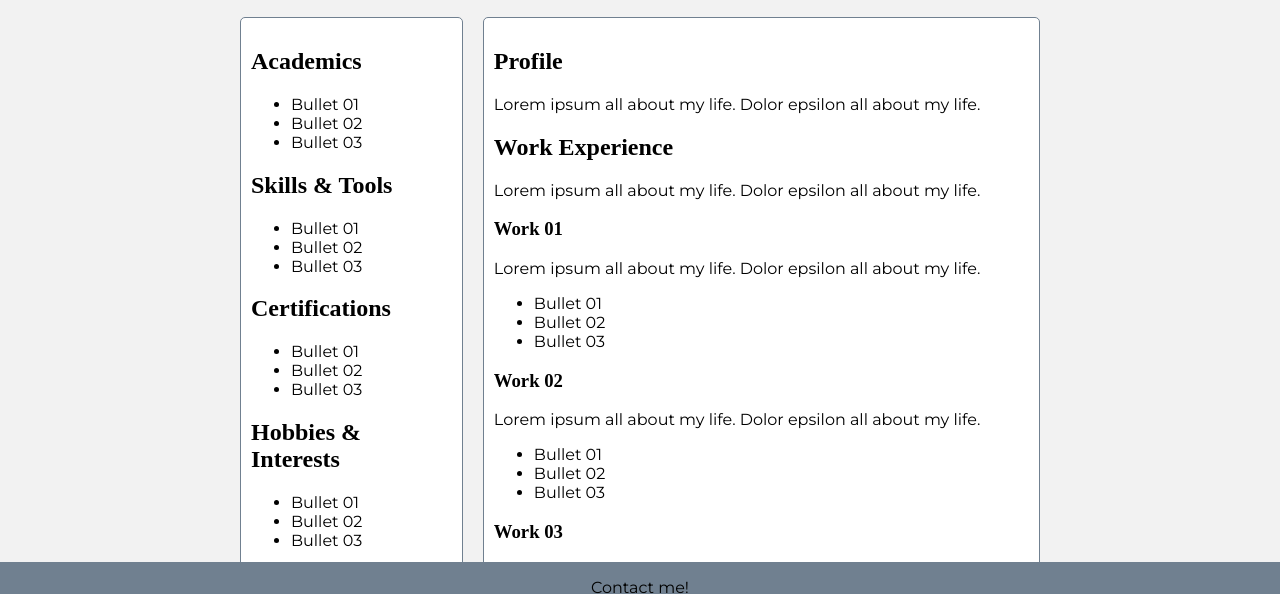
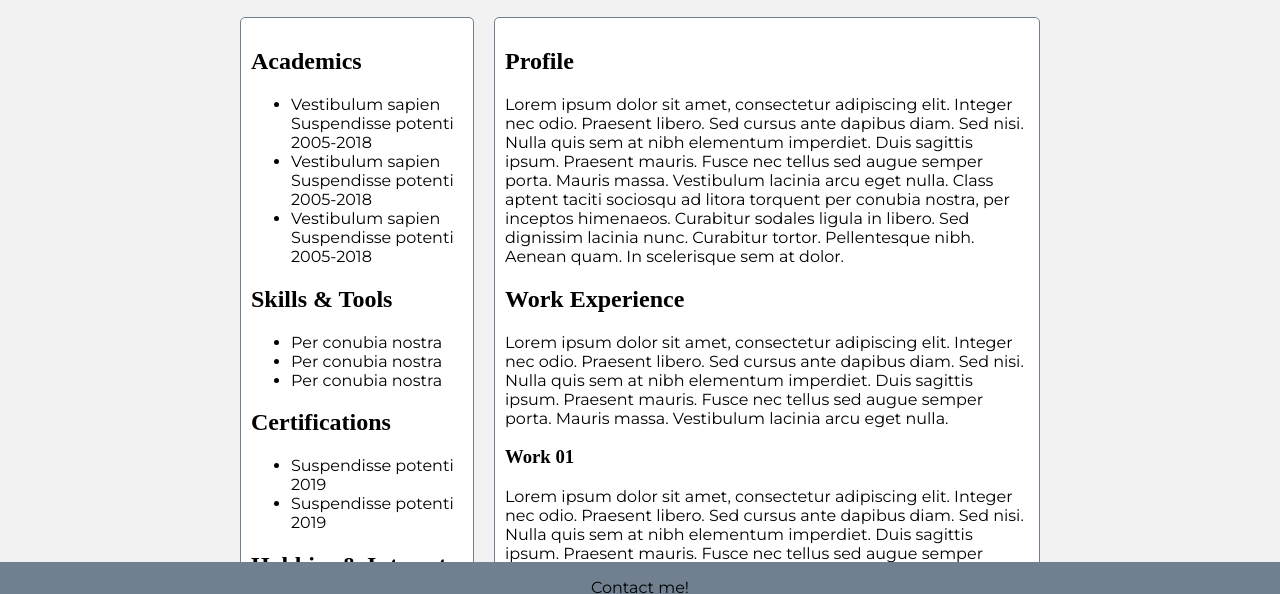
Before and after one commit to roziercd/roziercd.github.io, a plain HTML site: page index.html in a window 1280 px wide. Shown: the part 188-782 px from the top of the page. Drawn offline with Linux system fonts and the light colour scheme; a web font is replaced by a local one.

Commit message:
Added lorem ipsum to all strings

```diff
--- a/css/style.css
+++ b/css/style.css
@@ -83,7 +83,7 @@ h1, h2, h3 {
 
 @media (min-width: 600px) {
   .page {
-    grid-template-columns: 2fr 5fr;
+    grid-template-columns: 3fr 7fr;
     grid-template-areas:
       "grid-name    grid-name"
       "grid-side    grid-main";
--- a/index.html
+++ b/index.html
@@ -35,32 +35,32 @@
             <div class="main-content">
                 <div class="profile">
                     <h2>Profile</h2>
-                    <p>Lorem ipsum all about my life. Dolor epsilon all about my life.</p>
+                    <p>Lorem ipsum dolor sit amet, consectetur adipiscing elit. Integer nec odio. Praesent libero. Sed cursus ante dapibus diam. Sed nisi. Nulla quis sem at nibh elementum imperdiet. Duis sagittis ipsum. Praesent mauris. Fusce nec tellus sed augue semper porta. Mauris massa. Vestibulum lacinia arcu eget nulla. Class aptent taciti sociosqu ad litora torquent per conubia nostra, per inceptos himenaeos. Curabitur sodales ligula in libero. Sed dignissim lacinia nunc. Curabitur tortor. Pellentesque nibh. Aenean quam. In scelerisque sem at dolor.</p>
                 </div>
                 <div class="work-experience">
                     <h2>Work Experience</h2>
-                    <p>Lorem ipsum all about my life. Dolor epsilon all about my life.</p>
+                    <p>Lorem ipsum dolor sit amet, consectetur adipiscing elit. Integer nec odio. Praesent libero. Sed cursus ante dapibus diam. Sed nisi. Nulla quis sem at nibh elementum imperdiet. Duis sagittis ipsum. Praesent mauris. Fusce nec tellus sed augue semper porta. Mauris massa. Vestibulum lacinia arcu eget nulla.</p>
                     <div class="work-experience-01">
                         <h3>Work 01</h3>
-                        <p>Lorem ipsum all about my life. Dolor epsilon all about my life.</p>
+                        <p>Lorem ipsum dolor sit amet, consectetur adipiscing elit. Integer nec odio. Praesent libero. Sed cursus ante dapibus diam. Sed nisi. Nulla quis sem at nibh elementum imperdiet. Duis sagittis ipsum. Praesent mauris. Fusce nec tellus sed augue semper porta. Mauris massa. Vestibulum lacinia arcu eget nulla.</p>
                         <ul class="work-bullets">
-                            <li>Bullet 01</li>
-                            <li>Bullet 02</li>
-                            <li>Bullet 03</li>
+                            <li>Maecenas mattis. Sed convallis tristique sem. Proin ut ligula vel nunc egestas porttitor. Morbi lectus risus, iaculis vel, suscipit quis, luctus non, massa.</li>
+                            <li>Maecenas mattis. Sed convallis tristique sem. Proin ut ligula vel nunc egestas porttitor. Morbi lectus risus, iaculis vel, suscipit quis, luctus non, massa.</li>
+                            <li>Maecenas mattis. Sed convallis tristique sem. Proin ut ligula vel nunc egestas porttitor. Morbi lectus risus, iaculis vel, suscipit quis, luctus non, massa.</li>
                         </ul>
                         <h3>Work 02</h3>
-                        <p>Lorem ipsum all about my life. Dolor epsilon all about my life.</p>
+                        <p>Lorem ipsum dolor sit amet, consectetur adipiscing elit. Integer nec odio. Praesent libero. Sed cursus ante dapibus diam. Sed nisi. Nulla quis sem at nibh elementum imperdiet. Duis sagittis ipsum. Praesent mauris. Fusce nec tellus sed augue semper porta. Mauris massa. Vestibulum lacinia arcu eget nulla.</p>
                         <ul class="work-bullets">
-                            <li>Bullet 01</li>
-                            <li>Bullet 02</li>
-                            <li>Bullet 03</li>
+                            <li>Maecenas mattis. Sed convallis tristique sem. Proin ut ligula vel nunc egestas porttitor. Morbi lectus risus, iaculis vel, suscipit quis, luctus non, massa.</li>
+                            <li>Maecenas mattis. Sed convallis tristique sem. Proin ut ligula vel nunc egestas porttitor. Morbi lectus risus, iaculis vel, suscipit quis, luctus non, massa.</li>
+                            <li>Maecenas mattis. Sed convallis tristique sem. Proin ut ligula vel nunc egestas porttitor. Morbi lectus risus, iaculis vel, suscipit quis, luctus non, massa.</li>
                         </ul>
                         <h3>Work 03</h3>
-                        <p>Lorem ipsum all about my life. Dolor epsilon all about my life.</p>
+                        <p>Lorem ipsum dolor sit amet, consectetur adipiscing elit. Integer nec odio. Praesent libero. Sed cursus ante dapibus diam. Sed nisi. Nulla quis sem at nibh elementum imperdiet. Duis sagittis ipsum. Praesent mauris. Fusce nec tellus sed augue semper porta. Mauris massa. Vestibulum lacinia arcu eget nulla.</p>
                         <ul class="work-bullets">
-                            <li>Bullet 01</li>
-                            <li>Bullet 02</li>
-                            <li>Bullet 03</li>
+                            <li>Maecenas mattis. Sed convallis tristique sem. Proin ut ligula vel nunc egestas porttitor. Morbi lectus risus, iaculis vel, suscipit quis, luctus non, massa.</li>
+                            <li>Maecenas mattis. Sed convallis tristique sem. Proin ut ligula vel nunc egestas porttitor. Morbi lectus risus, iaculis vel, suscipit quis, luctus non, massa.</li>
+                            <li>Maecenas mattis. Sed convallis tristique sem. Proin ut ligula vel nunc egestas porttitor. Morbi lectus risus, iaculis vel, suscipit quis, luctus non, massa.</li>
                         </ul>
                     </div>
                 </div>
@@ -69,33 +69,32 @@
                 <div class="academics">
                     <h2>Academics</h2>
                     <ul class="side-bullets">
-                            <li>Bullet 01</li>
-                            <li>Bullet 02</li>
-                            <li>Bullet 03</li>
+                        <li>Vestibulum sapien<br />Suspendisse potenti<br />2005-2018</li>
+                        <li>Vestibulum sapien<br />Suspendisse potenti<br />2005-2018</li>
+                        <li>Vestibulum sapien<br />Suspendisse potenti<br />2005-2018</li>
                     </ul>
                 </div>
                 <div class="skills">
                     <h2>Skills & Tools</h2>
                     <ul class="side-bullets">
-                            <li>Bullet 01</li>
-                            <li>Bullet 02</li>
-                            <li>Bullet 03</li>
+                        <li>Per conubia nostra</li>
+                        <li>Per conubia nostra</li>
+                        <li>Per conubia nostra</li>
                     </ul>
                 </div>
                 <div class="certifications">
                     <h2>Certifications</h2>
                     <ul class="side-bullets">
-                            <li>Bullet 01</li>
-                            <li>Bullet 02</li>
-                            <li>Bullet 03</li>
+                        <li>Suspendisse potenti<br />2019</li>
+                        <li>Suspendisse potenti<br />2019</li>
                     </ul>
                 </div>
                 <div class="hobbies">
                     <h2>Hobbies & Interests </h2>
                     <ul class="side-bullets">
-                            <li>Bullet 01</li>
-                            <li>Bullet 02</li>
-                            <li>Bullet 03</li>
+                        <li>Per conubia nostra</li>
+                        <li>Per conubia nostra</li>
+                        <li>Per conubia nostra</li>
                     </ul>
                 </div>
             </div>
```
